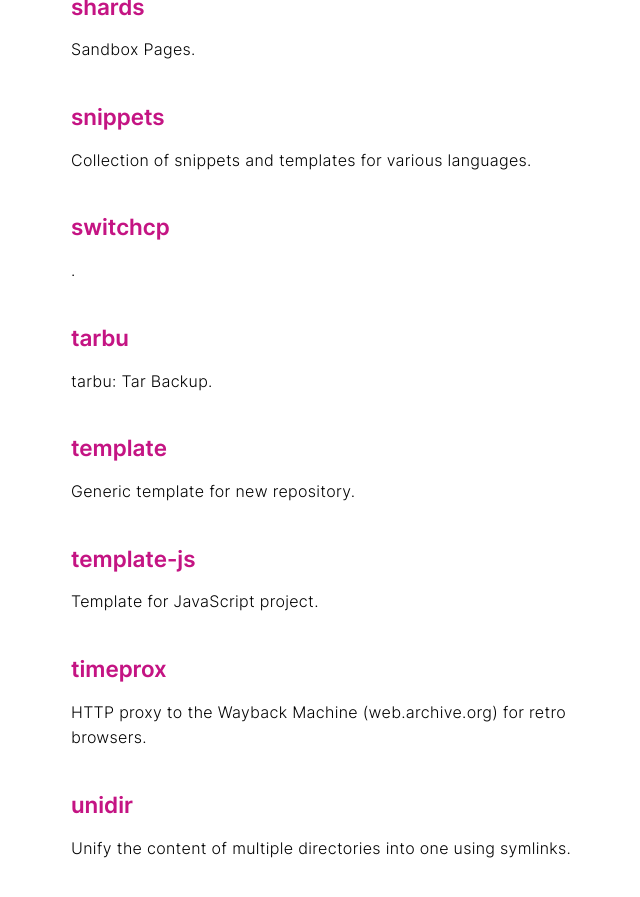
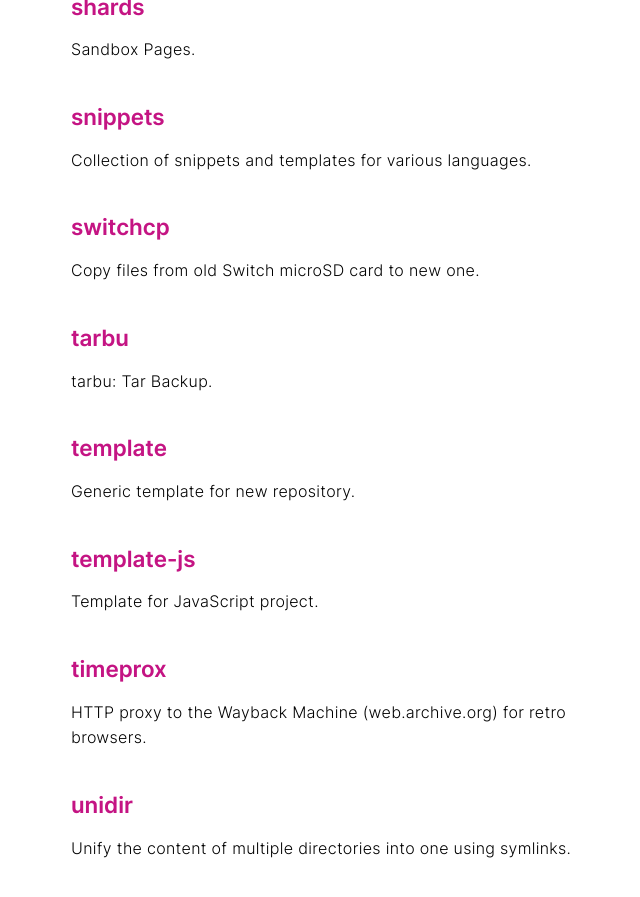
Before and after one commit to remino/remino.github.io, a Jekyll site: the page built from index.md, in a window 1280 px wide and 900 px high, scrolled down 7421 px. Shown: the top 897 px of the window, without its empty margins (289-929 px from the left). Built offline with Jekyll 4.4.1, drawn with Linux system fonts in a browser that asks for light colours.

Commit message:
Add description for switchcp

```diff
--- a/_data/repos.json
+++ b/_data/repos.json
@@ -390,7 +390,7 @@
 		"url": "https://github.com/remino/snippets"
 	},
 	{
-		"description": "",
+		"description": "Copy files from old Switch microSD card to new one",
 		"homepageUrl": "",
 		"name": "switchcp",
 		"url": "https://github.com/remino/switchcp"
```
